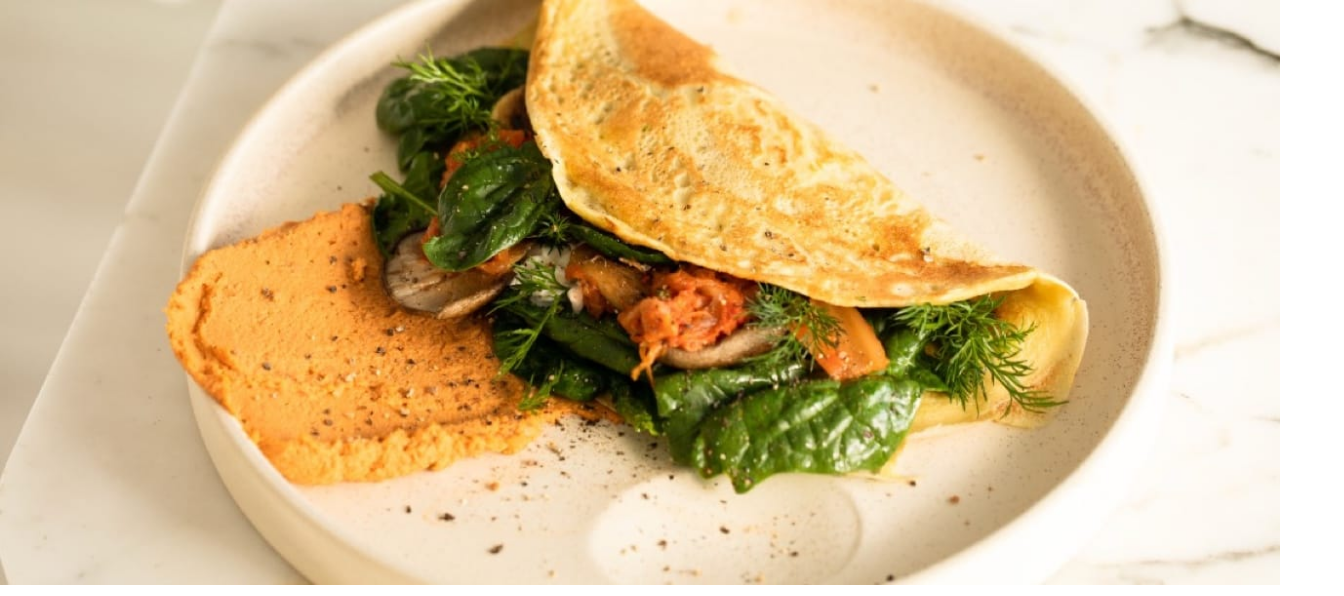
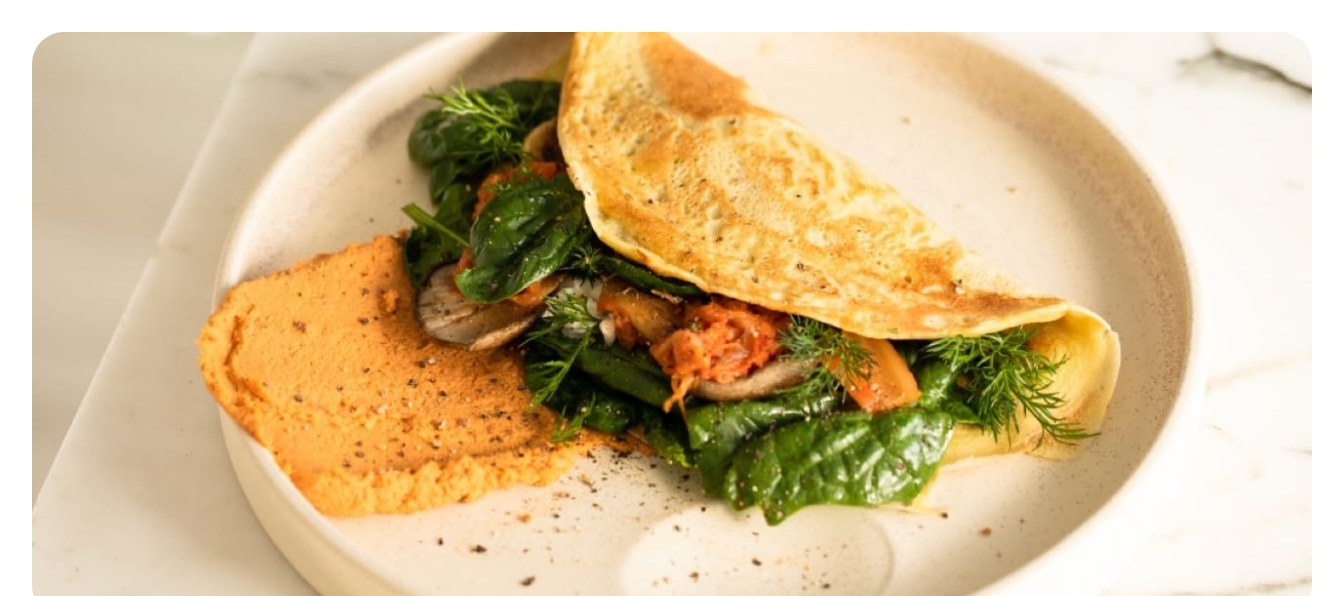
Before and after one commit to jenieg/recipe-page, a plain HTML site: page index.html in a window 1280 px wide. Shown: the top 596 px of the page, 1344 px wide, since content can reach past the window. Drawn offline with Linux system fonts and the light colour scheme.

Commit message:
desktop version

```diff
--- a/css/styles.css
+++ b/css/styles.css
@@ -58,6 +58,7 @@ article {
     padding: 1rem 2rem;
 }
 
+/** Prep **/
 .prep {
     background-color: var(--clr-rose-50);
     & h3 {
@@ -71,12 +72,15 @@ article {
     }
 }
 
+/** Ingredients **/
 .ingredients {
     & li {
         padding: .25rem;
     }
 }
 
+
+/** Instructions **/
 .instructions ol {
     list-style: none;
     counter-reset: number;
@@ -95,7 +99,7 @@ article {
     padding-right: 1rem;
 }
 
-/** Nutrition **/
+/** Nutrition Table **/
 tr > :nth-child(2) {
     color: var(--clr-brown-800);
     font-weight: 700;
@@ -118,3 +122,13 @@ tr:last-child {
 td {
     padding: 0.5rem 0;
 }
+
+
+ /** screens larger than 375px **/
+@media screen and (min-width: 376px) {
+    img {
+        object-fit: cover;
+        border-radius: 2rem;
+        margin: 2rem;
+    }
+}
```
